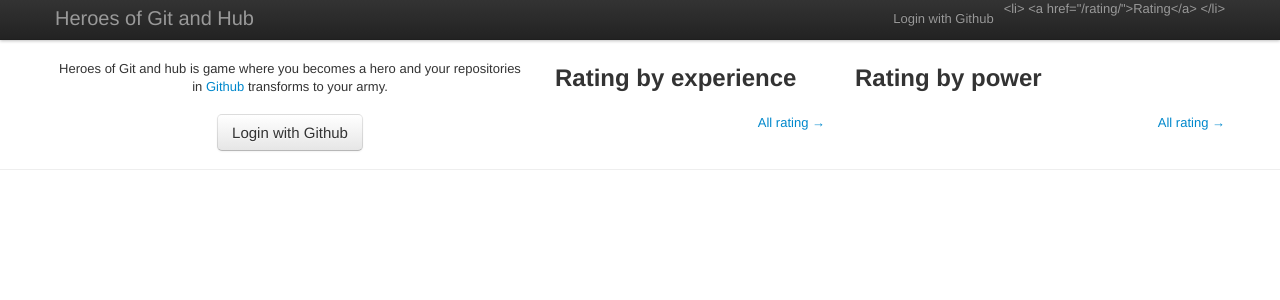
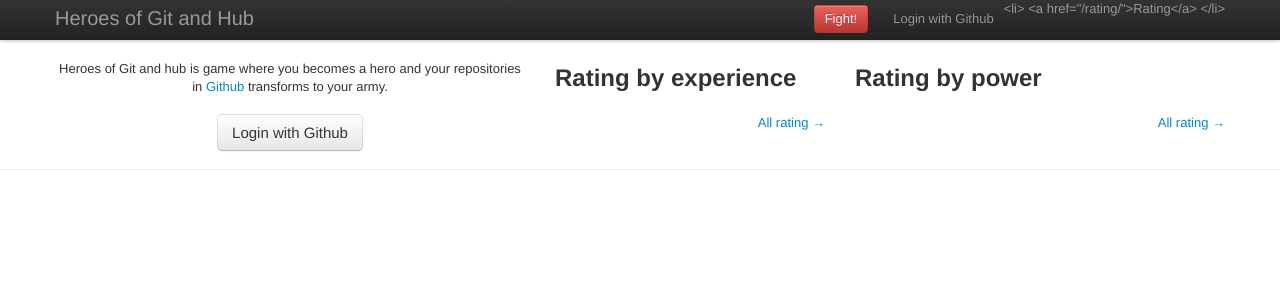
Before and after one commit to vlad-khramov/hgh, a Django app: page / in a window 1280 px wide. Shown: the top 300 px of the page. Run offline with Django 3.2, Linux system fonts and the light colour scheme; data that the repository does not hold is empty; some libraries are stand-ins or nearby versions.

Commit message:
fight button

```diff
--- a/templates/base.html
+++ b/templates/base.html
@@ -54,6 +54,9 @@
                         </li>
                     {% endif %}
                 </ul>
+                <ul class="nav pull-right">
+                    <a href="{% url prebattle %}" class="btn btn-danger">Fight!</a>
+                </ul>
             </div><!--/.nav-collapse -->
         </div>
     </div>
```
